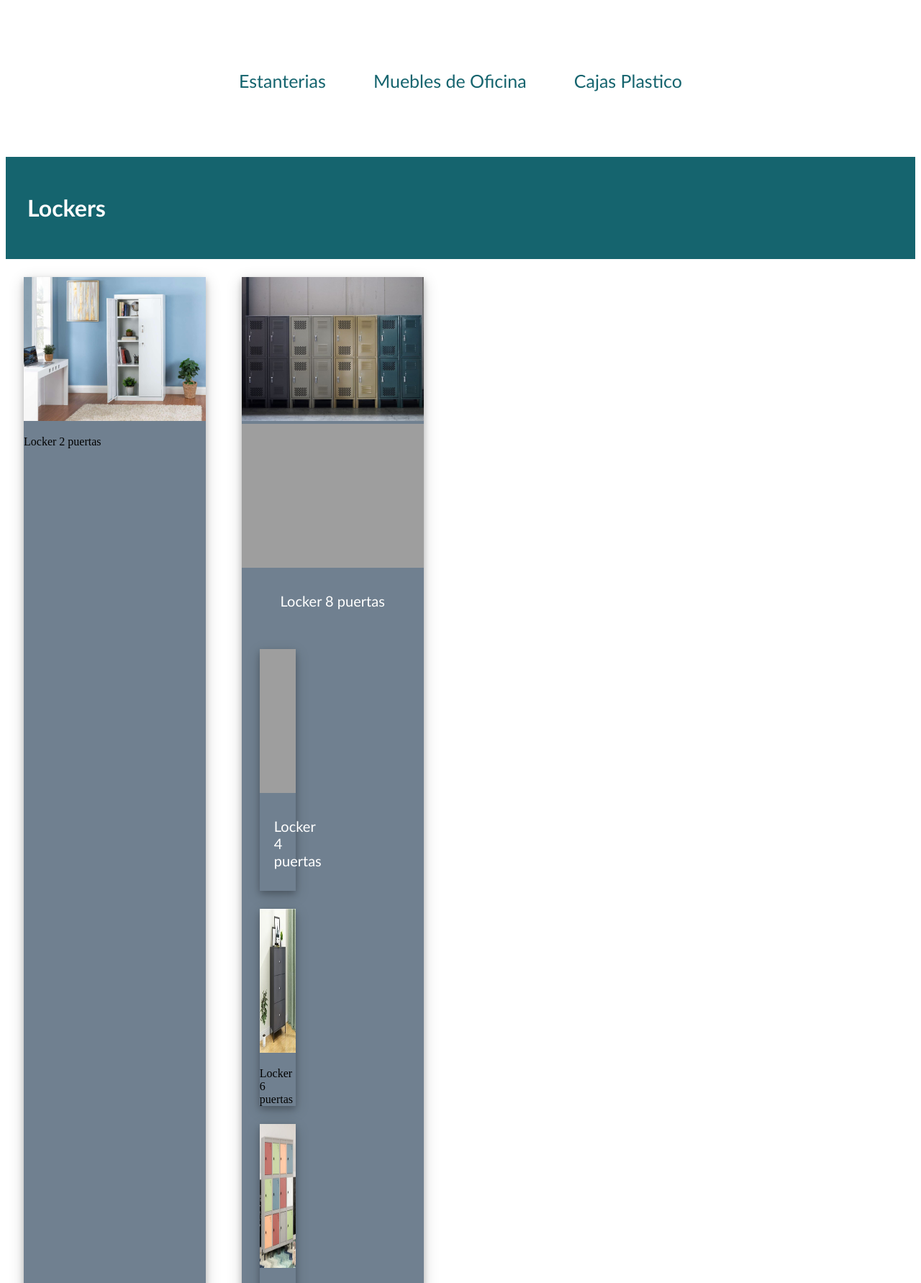
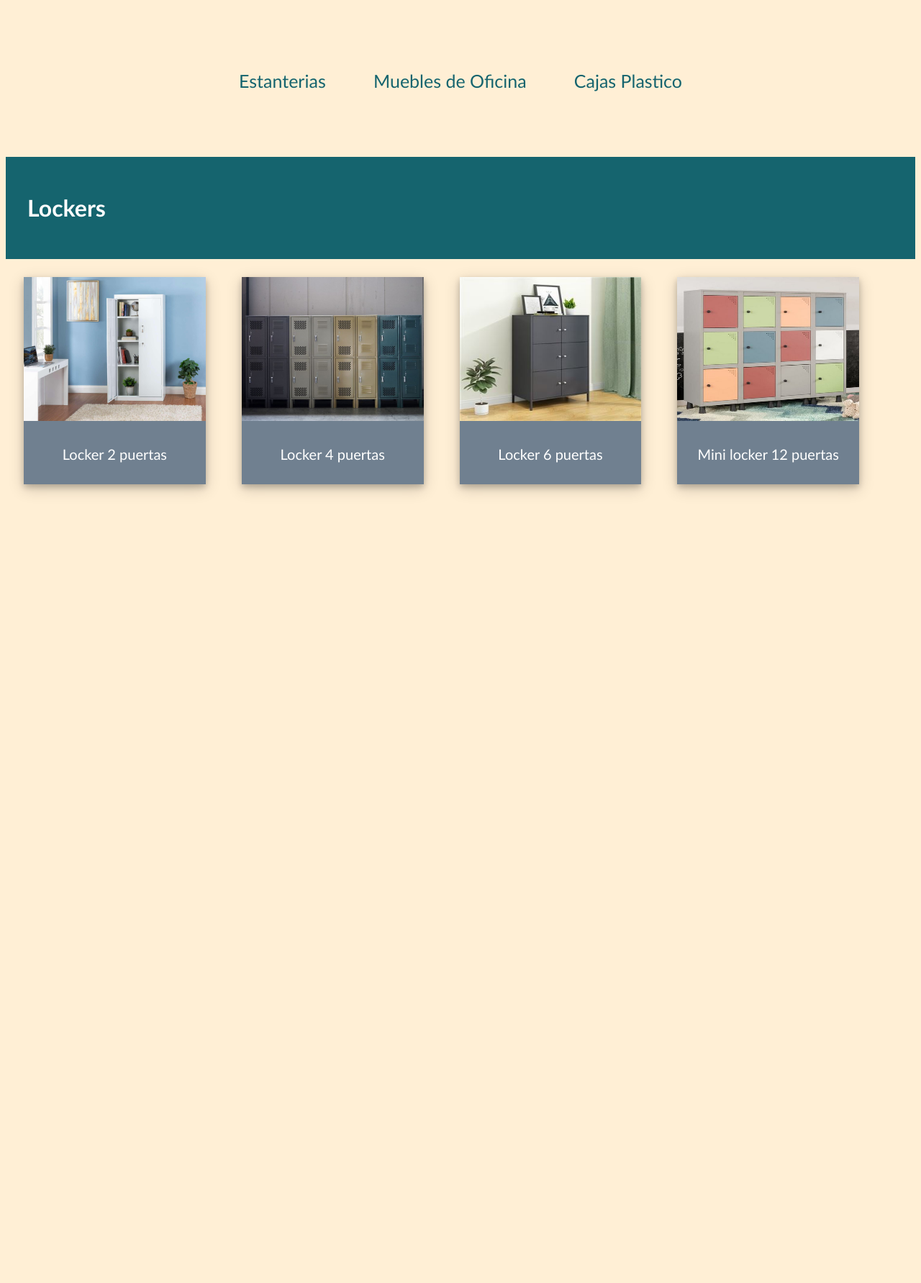
Before and after one commit to Ricardo-GMdz/Pia_Django, a Django app: page /page2 in a window 1280 px wide. Shown: the top 1783 px of the page at 72% size. After the commit the page ends 686 px from the top, so only its background shows below. Run offline with Django 3.2, Linux system fonts and the light colour scheme; grey boxes are pictures that could not be loaded.

Commit message:
estilos y modificacion de pagina

```diff
--- a/ambiente-django/websitePIA_root/websitePIA/static/css/estilos.css
+++ b/ambiente-django/websitePIA_root/websitePIA/static/css/estilos.css
@@ -1,3 +1,6 @@
+body{
+    background-color: papayawhip;
+}
 .menu{
     display: flex;
     height: 200px;
--- a/ambiente-django/websitePIA_root/websitePIA/templates/page2.html
+++ b/ambiente-django/websitePIA_root/websitePIA/templates/page2.html
@@ -22,44 +22,26 @@
     <div class="imagenesmuestra">
         <div class="imagen">
             <img src="static/Locker2puertas.jpg"style="width:100%">
-            <div class="contenedor">
+            <div class="letra_menu">
             <p>Locker 2 puertas</p>
             </div>
         </div>
         <div class="imagen">
             <img src= "static/locker4puertas.jpg" style="width:100%">
-            <div class="contenedor">
-            <img src="static/locker1jpg.jpg"style="width:100%">
-            <div class="letra_menu">
-            <p>Locker 8 puertas</p>
-            </div>
-        </div>
-        <div class="imagen">
-            <img src= "static/locker1jpg.jpg" style="width:100%">
             <div class="letra_menu">
             <p>Locker 4 puertas</p>
             </div>
         </div>
         <div class="imagen">
             <img src="static/locker6puertas.jpg" style="width:100%">
-            <div class="contenedor">
+            <div class="letra_menu">
             <p>Locker 6 puertas</a></p>
             </div>
         </div>
         <div class="imagen">
             <img src="static/minilocker.jpg" style="width:100%">
-            <div class="contenedor">
+            <div class="letra_menu">
             <p>Mini locker 12 puertas</p>
-            <img src="static/locker3.jpg" style="width:100%">
-            <div class="letra_menu">
-            <p>Locker 9 puertas</a></p>
-            </div>
-        </div>
-        <div class="imagen">
-            <img src="static/locker4x.jpg" style="width:100%">
-            <div class="letra_menu">
-            <p>Locker 3 puertas</p>
-            </div>
         </div>
     </div>
 </body>
```
